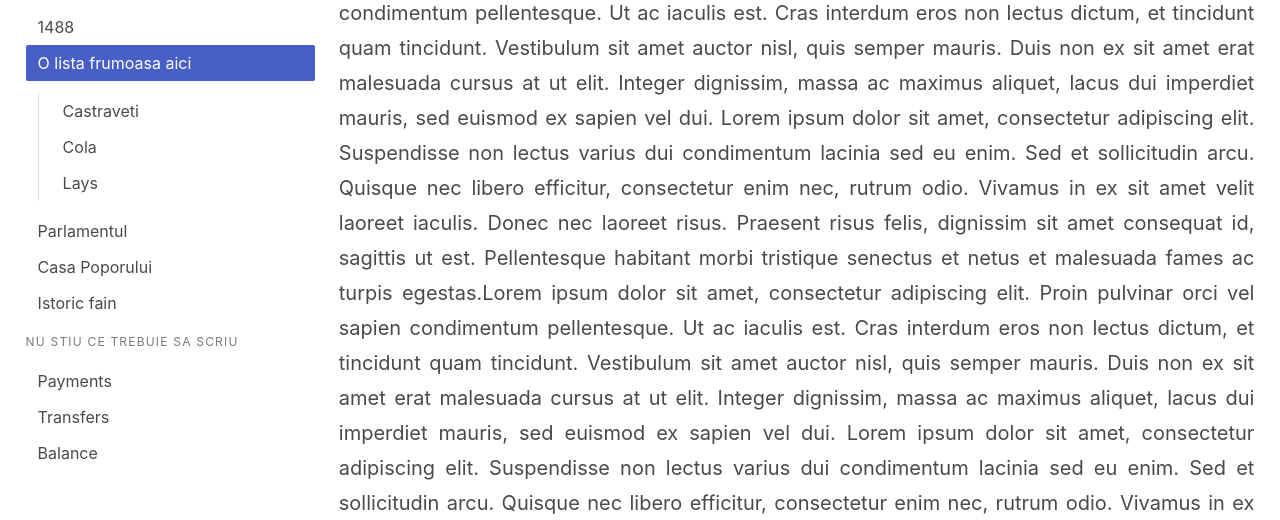
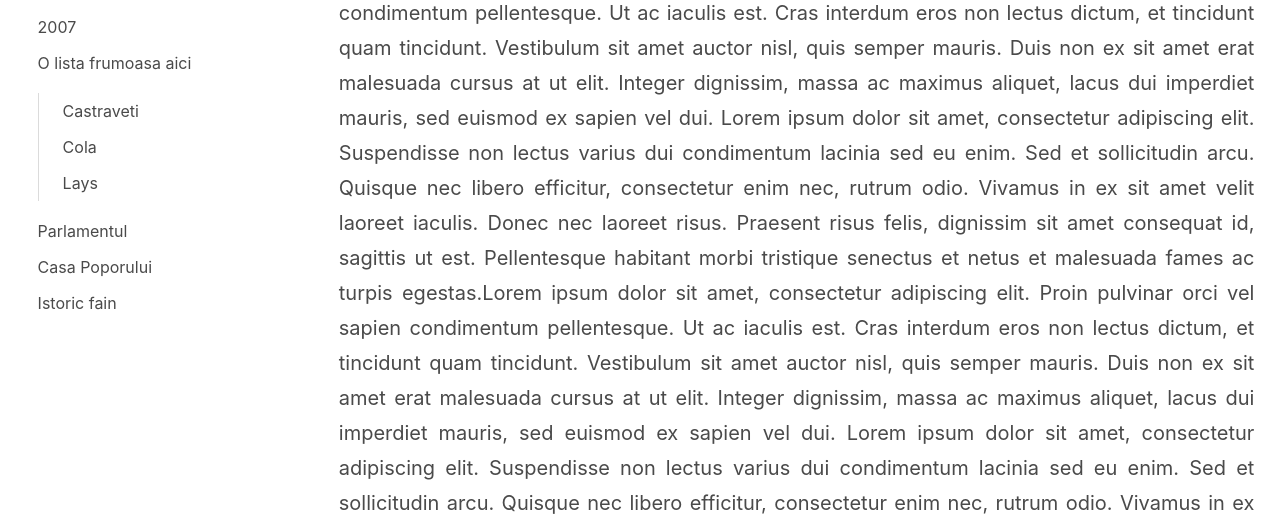
Before and after one commit to AlexyriouS/webkilometers, a plain HTML site: page index.html in a window 1280 px wide. Shown: the part 280-800 px from the top of the page. Drawn offline with nearby package versions, Linux system fonts and the light colour scheme.

Commit message:
Update index.html

```diff
--- a/index.html
+++ b/index.html
@@ -32,9 +32,9 @@
                     MEMES
                 </p>
                 <ul class="menu-list">
-                    <li><a>1488</a></li>
+                    <li><a>2007</a></li>
                     <li>
-                        <a class="is-active is-info">O lista frumoasa aici</a>
+                        <a class="is-danger is-info">O lista frumoasa aici</a>
                         <ul>
                             <li><a>Castraveti</a></li>
                             <li><a>Cola</a></li>
@@ -45,14 +45,7 @@
                     <li><a>Casa Poporului</a></li>
                     <li><a>Istoric fain</a></li>
                 </ul>
-                <p class="menu-label">
-                    Nu stiu ce trebuie sa scriu
-                </p>
-                <ul class="menu-list">
-                    <li><a>Payments</a></li>
-                    <li><a>Transfers</a></li>
-                    <li><a>Balance</a></li>
-                </ul>
+
             </aside>
         </div>
         <div class="column" id="content">
```
